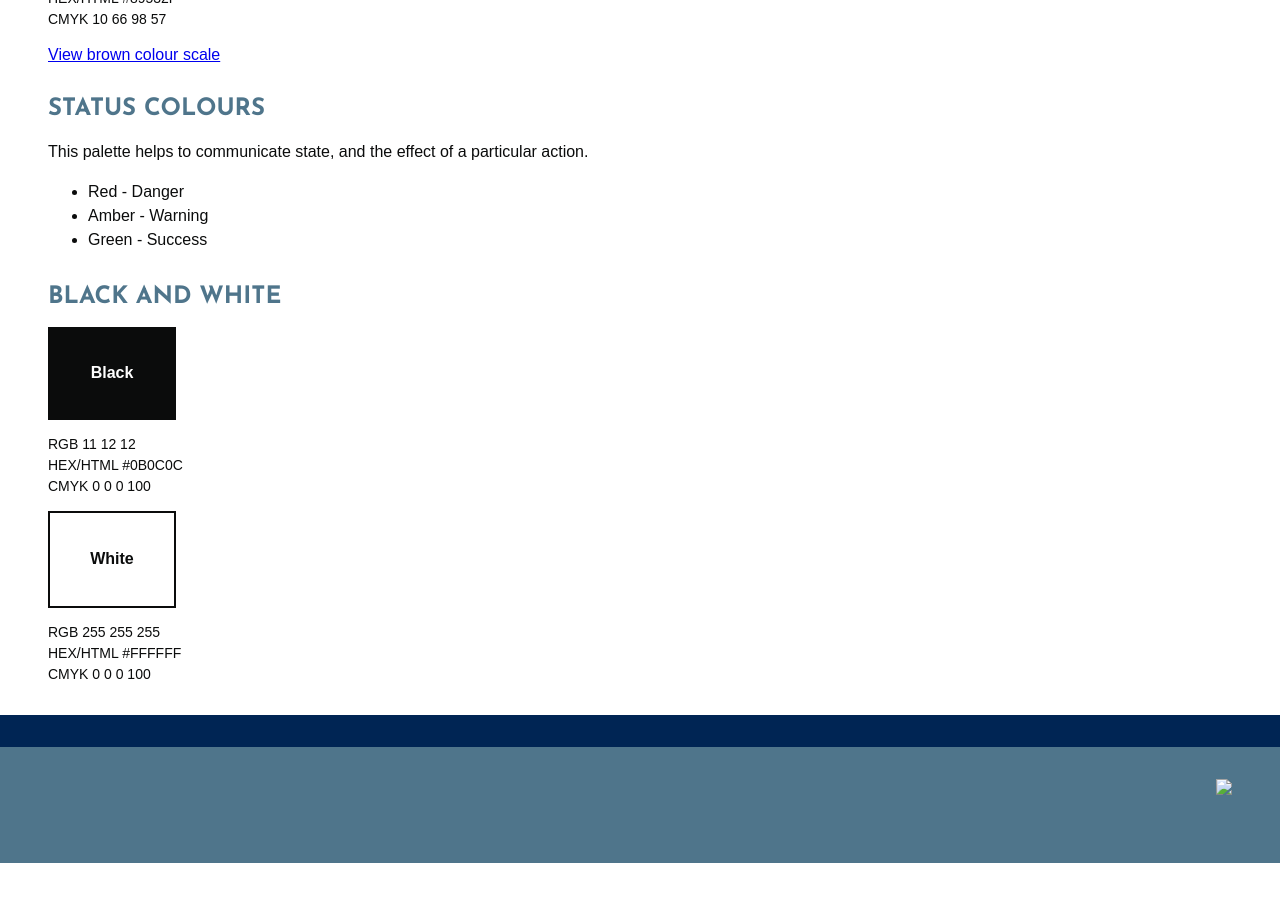
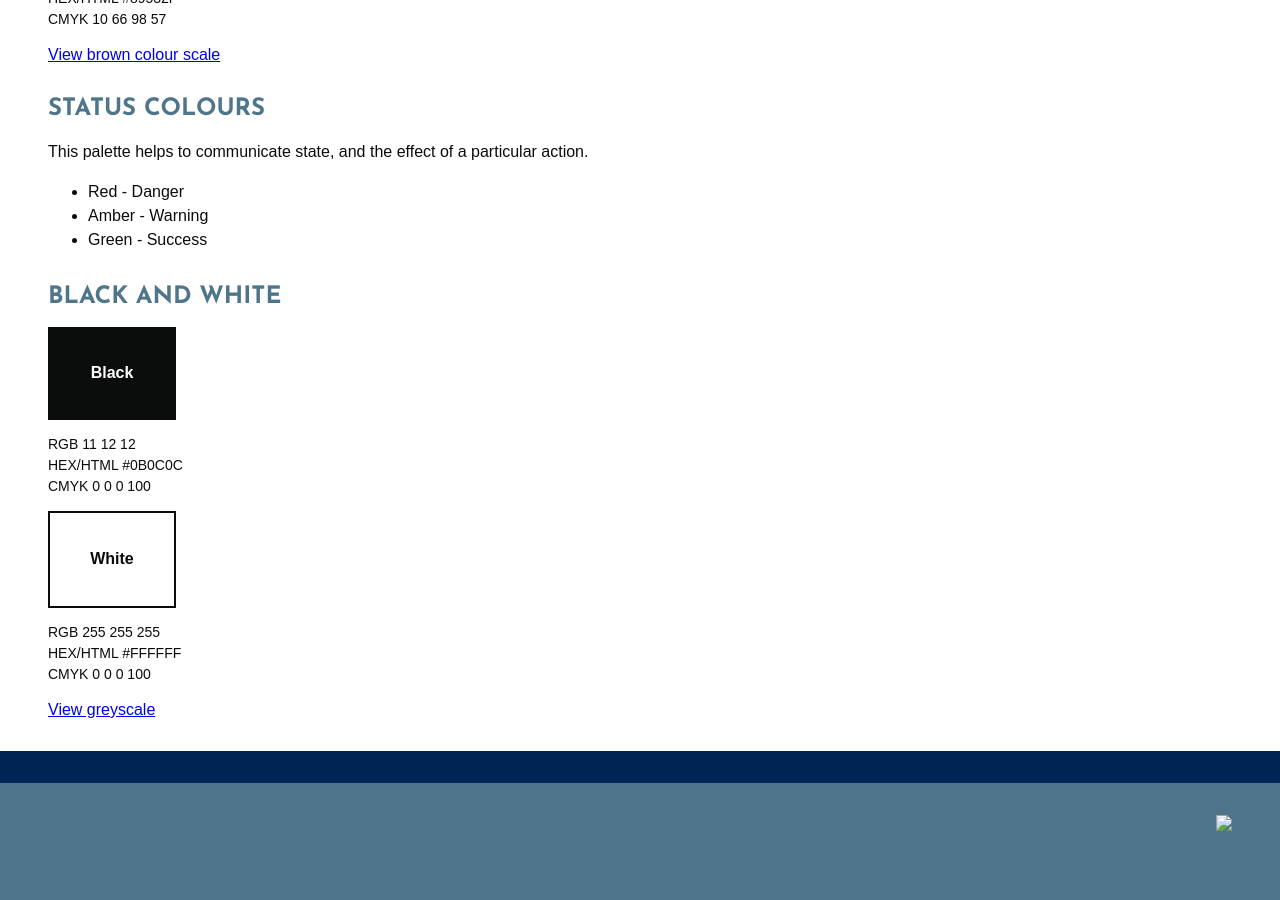
Before and after one commit to rothgov/design-manual, a Jekyll site: the page built from colours.html, in a window 1280 px wide and 900 px high, scrolled down 2277 px. Built offline with Jekyll 4.4.1, drawn with Linux system fonts in a browser that asks for light colours; some web fonts are replaced; before the commit the page ends 3140 px from its top, so only the background shows below that.

Commit message:
Update colours.html

```diff
--- a/colours.html
+++ b/colours.html
@@ -114,5 +114,6 @@ layout: default
       <li>HEX/HTML #FFFFFF</li>
       <li>CMYK 0 0 0 100</li>
     </ul>
+    <p><a href="https://hihayk.github.io/scale/#4/4/80/80/0/0/20/20/7F7F7F/137/83/47">View greyscale</a></p>
   </div>
 </section>
```
